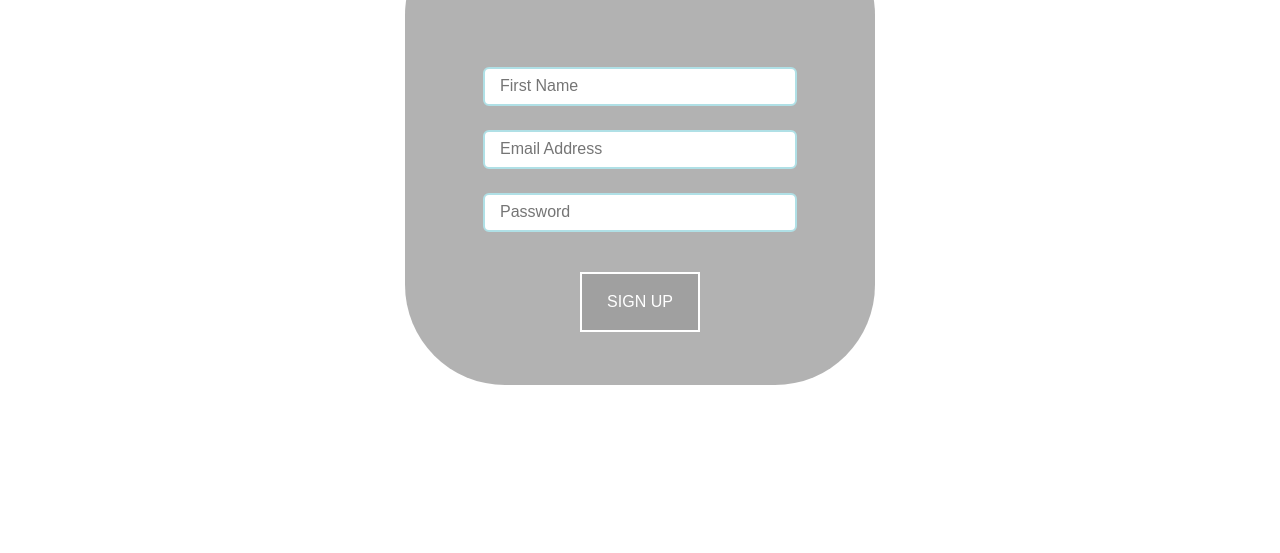
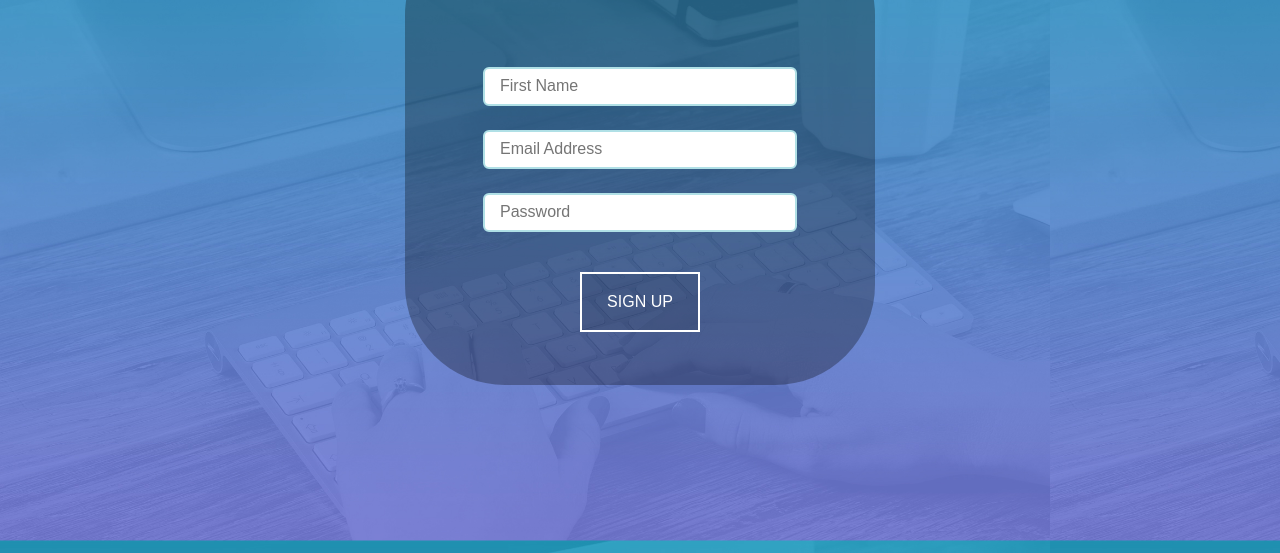
Before and after one commit to muhammadkareem/Sign-up-in, a plain HTML site: page index.html in a window 1280 px wide. Shown: the part 247-800 px from the top of the page. Drawn offline with Linux system fonts and the light colour scheme; files whose address does not match are found by name.

Commit message:
Update style.css

```diff
--- a/style.css
+++ b/style.css
@@ -1,5 +1,5 @@
 body{
-    background-image: url("image/loginimg.jpg");
+    background-image: url("loginimg.jpg");
     background-size: 1050px;
 }
 h1{
```
